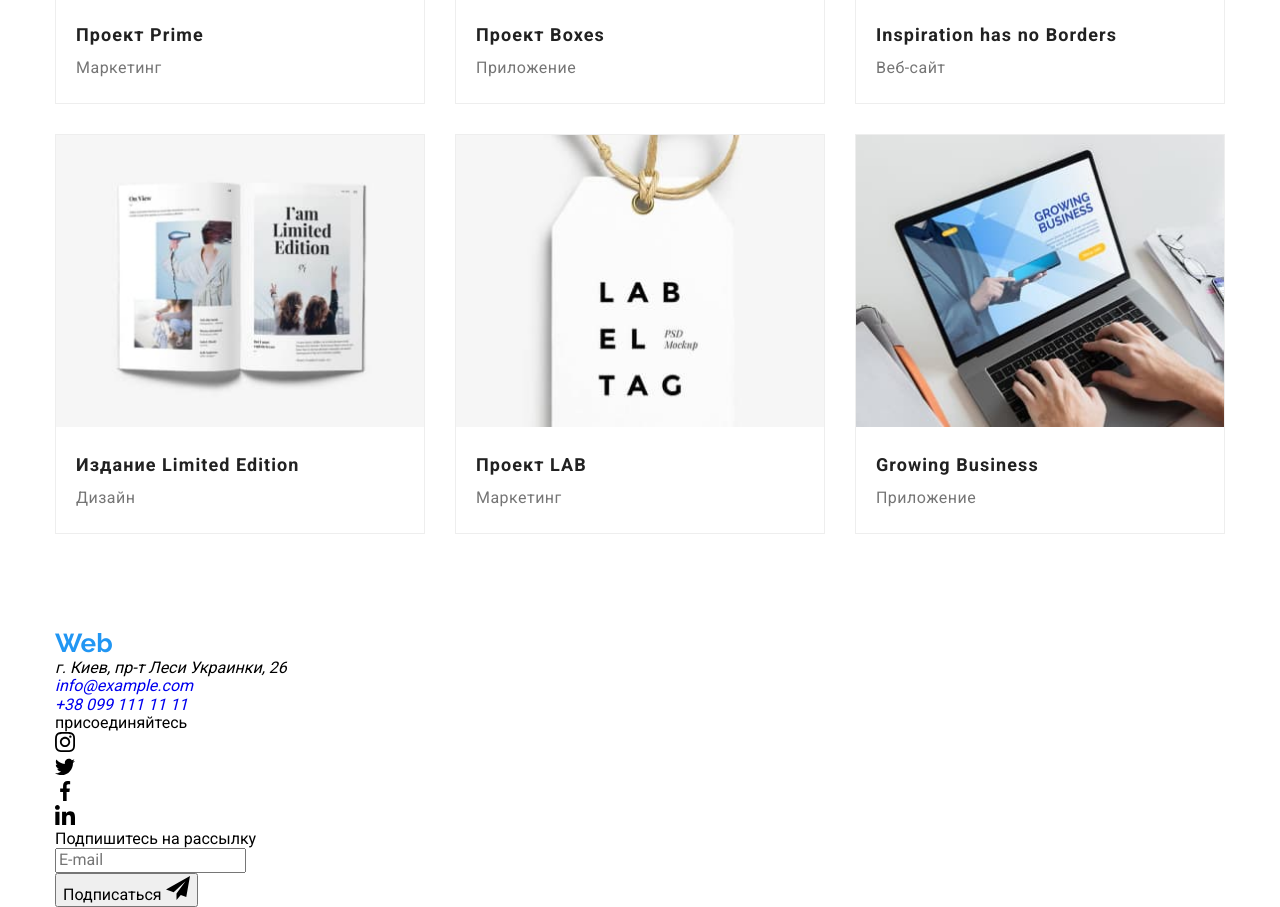
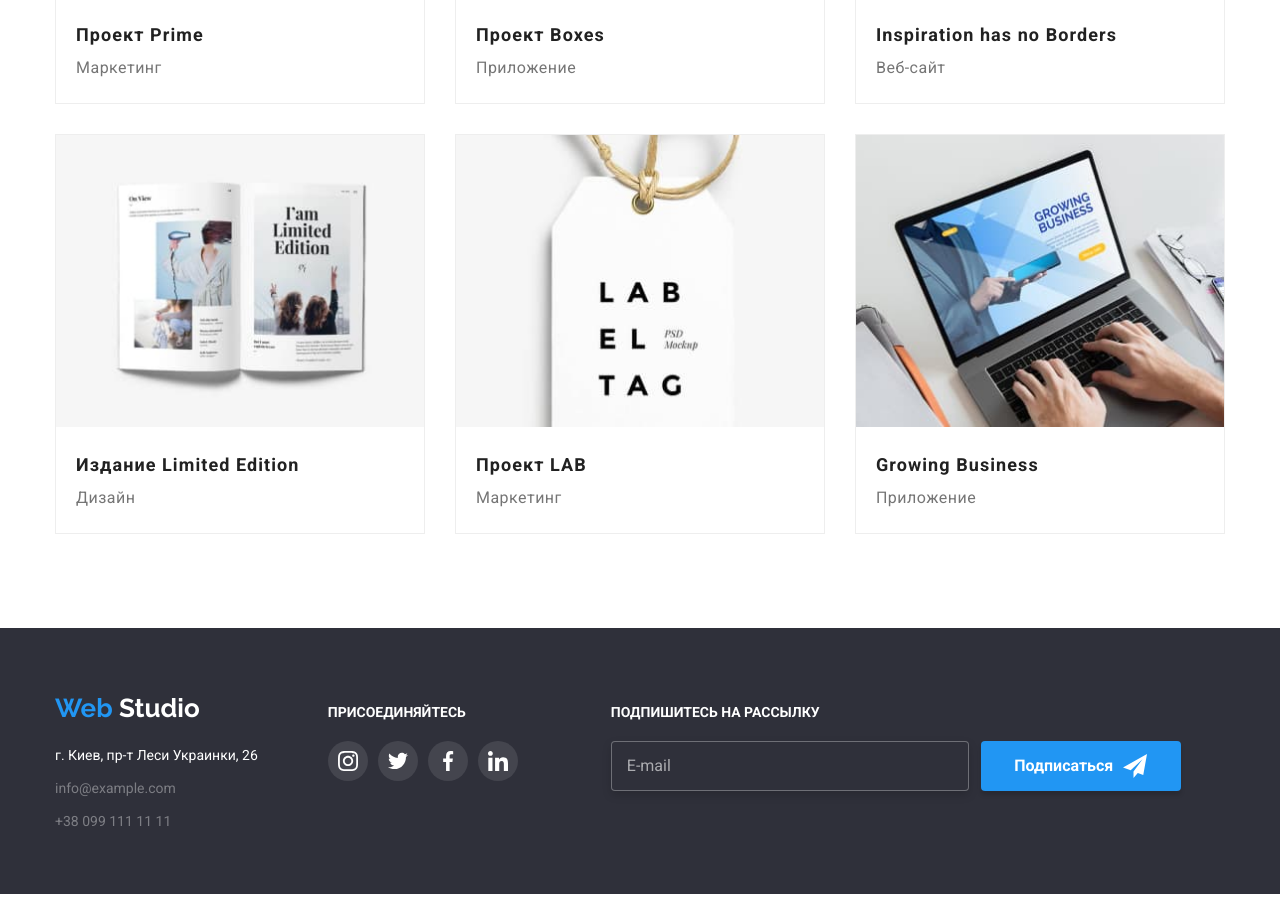
Before and after one commit to I-Dvorianska/web-studio-second, a plain HTML site: page portfolio.html in a window 1280 px wide. Shown: the part 990-1897 px from the top of the page. Drawn offline with nearby package versions, Linux system fonts and the light colour scheme.

Commit message:
portfolio footer sass

```diff
--- a/sass/portfolio.scss
+++ b/sass/portfolio.scss
@@ -6,3 +6,5 @@
 @import './components/header';
 @import './components/buttons_list';
 @import './components/card_set';
+@import './components/footer_address';
+@import './components/footer_form';
```
Also changed, not shown: css/portfolio.css, css/portfolio.min.css, 2 other files.
